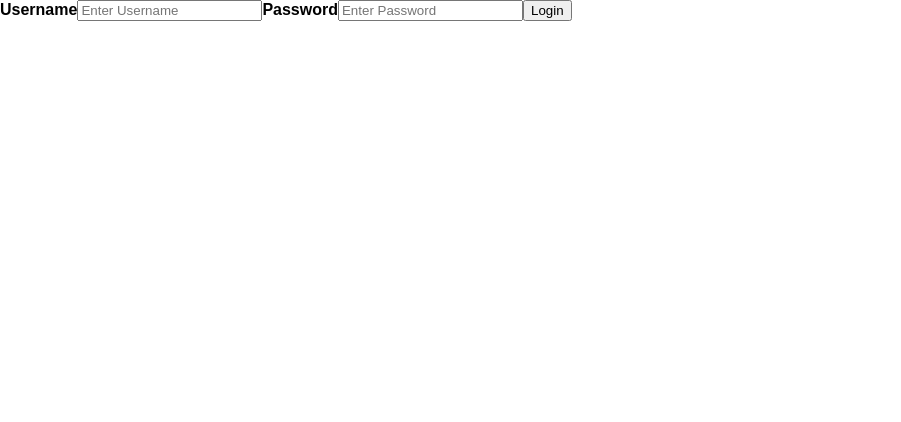
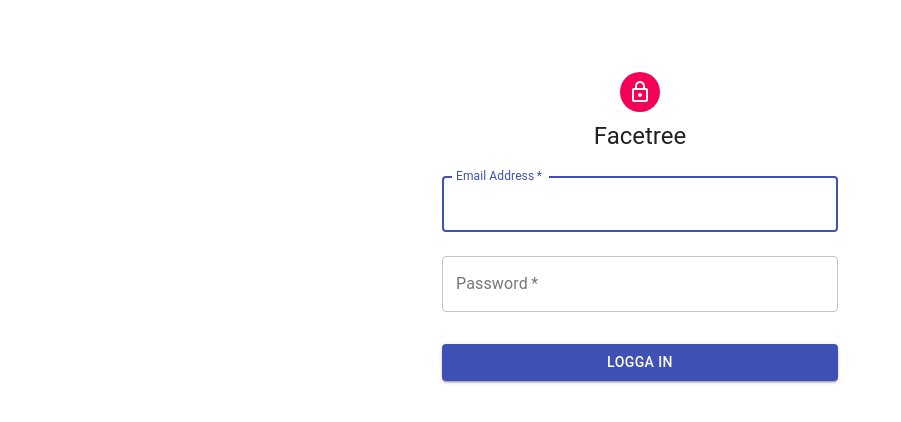
Before and after one commit to hakanardo/facetree, a React (Create React App) app in the folder frontends/react/: page / in a window 1280 px wide. Shown: the top 422 px of the page, without its empty margins (0-901 px from the left). Built offline with nearby package versions, Linux system fonts and the light colour scheme.

Commit message:
Add and use login component with mui

```diff
--- a/frontends/react/src/App.js
+++ b/frontends/react/src/App.js
@@ -4,6 +4,9 @@
 import facetree from './facetree'
 import './App.css';
 import Chart from './Chart'
+import Login from './Login'
+import { Button, CircularProgress } from '@material-ui/core'
+
 const facetree_backend = 'https://facetree-dev.ardoe.net';
 
 // test00
@@ -47,11 +50,11 @@
       auth: null,
     }
   }
-  login = event => {
+  login = (username, password) => {
     console.log('Try to log in')
     axios.post(facetree_backend + "/v1/users/login/password", {
-      "email": this.state.username,
-      "password": this.state.password
+      "email": username,
+      "password": password
     }).then(response => {
       this.setState({
         auth: response.data.token,
@@ -59,8 +62,6 @@
       })
       console.log('logged in')
       facetree.database_updater(response.data.token, updated_records => {
-        console.log(updated_records)
-        console.log(facetree.database)
         const treeData = parseTree(facetree.database)
         this.setState({
           treeData,
@@ -68,9 +69,8 @@
         })
       });
     }).catch((error) => {
-      console.log(error);
+      console.error(error);
     });
-    event.preventDefault();
   }
   parentin = id => {
     var families = [];
@@ -120,22 +120,14 @@
     return (
       <div id="root">
         {!auth && (
-        <form onSubmit={this.login}>
-          <label for="uname"><b>Username</b></label>
-          <input onChange={event => this.state.username = event.target.value} type="text" placeholder="Enter Username" name="uname" required />
-
-          <label for="psw"><b>Password</b></label>
-          <input onChange={event => this.state.password = event.target.value} type="password" placeholder="Enter Password" name="psw" required />
-
-          <button type="submit">Login</button>
-        </form>
+          <Login onSubmit={this.login} />
         )}
-        {loading && <h3>Laddar...</h3>}
+        {loading && <CircularProgress />}
         {auth && treeData && (
           <div>
-            <button onClick={() => this.setState({treeMode: 'Edged'})}>Edged</button>
-            <button onClick={() => this.setState({treeMode: 'Smooth'})}>Smooth</button>
-            <button onClick={() => this.setState(state => ({animate: !state.animate}))}>Animate</button>
+            <Button onClick={() => this.setState({treeMode: 'Edged'})}>Edged</Button>
+            <Button onClick={() => this.setState({treeMode: 'Smooth'})}>Smooth</Button>
+            <Button onClick={() => this.setState(state => ({animate: !state.animate}))}>Animate</Button>
             <Chart data={treeData} mode={treeMode} animate={animate} />
           </div>
         )}
--- /dev/null
+++ b/frontends/react/src/Login.js
@@ -0,0 +1,133 @@
+import React, { useState } from 'react';
+import Avatar from '@material-ui/core/Avatar';
+import Button from '@material-ui/core/Button';
+import CssBaseline from '@material-ui/core/CssBaseline';
+import TextField from '@material-ui/core/TextField';
+import FormControlLabel from '@material-ui/core/FormControlLabel';
+import Checkbox from '@material-ui/core/Checkbox';
+import Link from '@material-ui/core/Link';
+import Grid from '@material-ui/core/Grid';
+import Box from '@material-ui/core/Box';
+import LockOutlinedIcon from '@material-ui/icons/LockOutlined';
+import Typography from '@material-ui/core/Typography';
+import { makeStyles } from '@material-ui/core/styles';
+import Container from '@material-ui/core/Container';
+
+function Copyright() {
+  return (
+    <Typography variant="body2" color="textSecondary" align="center">
+      {'Copyright © '}
+      <Link color="inherit" href="https://material-ui.com/">
+        Your Website
+      </Link>{' '}
+      {new Date().getFullYear()}
+      {'.'}
+    </Typography>
+  );
+}
+
+const useStyles = makeStyles(theme => ({
+  '@global': {
+    body: {
+      backgroundColor: theme.palette.common.white,
+    },
+  },
+  paper: {
+    marginTop: theme.spacing(8),
+    display: 'flex',
+    flexDirection: 'column',
+    alignItems: 'center',
+  },
+  avatar: {
+    margin: theme.spacing(1),
+    backgroundColor: theme.palette.secondary.main,
+  },
+  form: {
+    width: '100%', // Fix IE 11 issue.
+    marginTop: theme.spacing(1),
+  },
+  submit: {
+    margin: theme.spacing(3, 0, 2),
+  },
+}));
+
+export default function SignIn({ onSubmit }) {
+  const classes = useStyles();
+  const [username, setUsername] = useState('')
+  const [password, setPassword] = useState('')
+
+  const handleSubmit = event => {
+    event.preventDefault()
+    if (onSubmit) {
+        onSubmit(username, password)
+    }
+  }
+
+  return (
+    <Container component="main" maxWidth="xs">
+      <CssBaseline />
+      <div className={classes.paper}>
+        <Avatar className={classes.avatar}>
+          <LockOutlinedIcon />
+        </Avatar>
+        <Typography component="h1" variant="h5">
+          Facetree
+        </Typography>
+        <form className={classes.form} noValidate onSubmit={handleSubmit}>
+          <TextField
+            variant="outlined"
+            margin="normal"
+            required
+            fullWidth
+            id="email"
+            label="Email Address"
+            name="email"
+            autoComplete="email"
+            autoFocus
+            onChange={event => setUsername(event.target.value)}
+          />
+          <TextField
+            variant="outlined"
+            margin="normal"
+            required
+            fullWidth
+            name="password"
+            label="Password"
+            type="password"
+            id="password"
+            autoComplete="current-password"
+            onChange={event => setPassword(event.target.value)}
+          />
+          {/* <FormControlLabel
+            control={<Checkbox value="remember" color="primary" />}
+            label="Kom ihåg mig"
+          /> */}
+          <Button
+            type="submit"
+            fullWidth
+            variant="contained"
+            color="primary"
+            className={classes.submit}
+          >
+            Logga in
+          </Button>
+          {/* <Grid container>
+            <Grid item xs>
+              <Link href="#" variant="body2">
+                Glömt lösenord?
+              </Link>
+            </Grid>
+            <Grid item>
+              <Link href="#" variant="body2">
+                {"Don't have an account? Sign Up"}
+              </Link>
+            </Grid>
+          </Grid> */}
+        </form>
+      </div>
+      {/* <Box mt={8}>
+        <Copyright />
+      </Box> */}
+    </Container>
+  );
+}
--- a/frontends/react/src/facetree.js
+++ b/frontends/react/src/facetree.js
@@ -73,9 +73,9 @@
         .then(response => {
             this.database_add_records(response.data);
         })
-        //.catch(function (error) {
-            //console.log("Records failed.", error)
-        //});
+        .catch(function (error) {
+            console.log("Records failed.", error)
+        });
     }
 
     database_updater = (auth_token, updated_cb) => {
```
